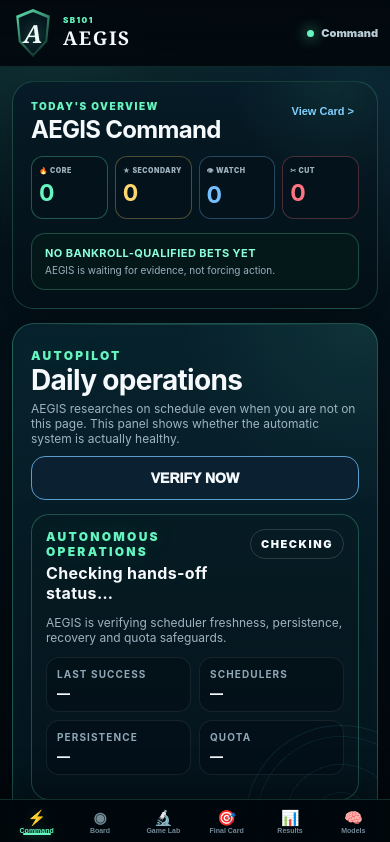
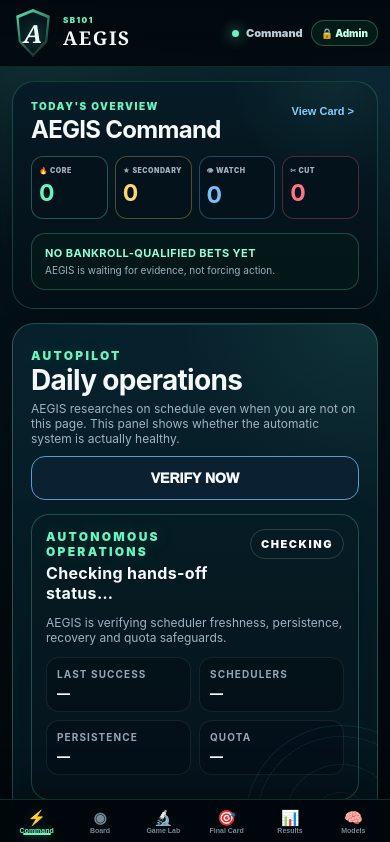
Before and after one commit to jacobemrich-eng/aegis-sports-command-center, a website: page public/index.html in a window 390 px wide. Shown: the top 842 px of the page. Drawn offline with Linux system fonts and the light colour scheme; no server answers.

Commit message:
Add mobile admin login hotfix

```diff
--- a/public/app-v8_2.js
+++ b/public/app-v8_2.js
@@ -80,6 +80,12 @@
     var found=tabs.find(function(t){return t[0]===active});
     if(label)label.textContent=found?found[2]:"Command";
   }
+  function syncAdminSession(authenticated){
+    var button=q(".v82-admin-session");
+    if(!button)return;
+    button.innerHTML=authenticated?'&#128275; <span>Logout</span>':'&#128274; <span>Admin</span>';
+    button.setAttribute("aria-label",authenticated?"Log out of AEGIS admin session":"Log in to AEGIS admin session");
+  }
   function go(tab){
     var original=q('.navbtn[data-tab="'+tab+'"]');
     if(original)original.click();
@@ -99,8 +105,16 @@
           '<div class="v82-shield"><span>A</span></div>'+
           '<div><div class="v82-brandmicro">SB101</div><div class="v82-brandname">AEGIS</div></div>'+
         '</div>'+
-        '<div class="v82-topmeta"><span class="v82-online-dot"></span><span id="v82TopSection">Command</span></div>';
+        '<div class="v82-topactions">'+
+          '<div class="v82-topmeta"><span class="v82-online-dot"></span><span id="v82TopSection">Command</span></div>'+
+          '<button class="v82-admin-session" type="button" aria-label="Log in to AEGIS admin session">&#128274; <span>Admin</span></button>'+
+        '</div>';
       wrap.insertBefore(top,wrap.firstChild);
+      q(".v82-admin-session",top).addEventListener("click",function(){
+        var existing=q("#adminSessionButton");
+        if(existing)existing.click();
+      });
+      syncAdminSession(!!(window.ADMIN_SESSION&&window.ADMIN_SESSION.authenticated));
     }
 
     if(!q("#v82BottomNav")){
@@ -265,6 +279,9 @@
     qa(".navbtn").forEach(function(b){
       b.addEventListener("click",function(){queueMicrotask(syncNav);});
     });
+    document.addEventListener("aegis:session-change",function(event){
+      syncAdminSession(!!(event.detail&&event.detail.authenticated));
+    });
 
     window.setInterval(function(){refresh(false);},30000);
   }
--- a/public/index.html
+++ b/public/index.html
@@ -9,7 +9,7 @@
 <title>SB101 AEGIS Intelligence Suite</title>
 <link rel="stylesheet" href="/styles.css?v=8.0.0">
 <link rel="stylesheet" href="/visual-v8_1.css?v=8.1.0">
-<link rel="stylesheet" href="/visual-v8_2.css?v=8.2.1">
+<link rel="stylesheet" href="/visual-v8_2.css?v=9.2.1">
 <link rel="stylesheet" href="/visual-v8_3.css?v=8.3.0">
 <link rel="stylesheet" href="/visual-v8_4_safe.css?v=8.4.0">
 <link rel="stylesheet" href="/visual-v8_5.css?v=8.5.0">
@@ -41,7 +41,7 @@
 </div>
 <div id="loginDialog" class="loginDialog" aria-hidden="true"><div class="loginCard" role="dialog" aria-modal="true" aria-labelledby="loginTitle"><div class="eyebrow">OPERATOR ACCESS</div><h2 id="loginTitle">AEGIS administrator login</h2><p class="subtle small">Enter the production access PIN. It is sent only to this AEGIS server and is never stored in the page.</p><form id="loginForm"><label for="loginPin">Access PIN</label><input id="loginPin" class="input" type="password" inputmode="numeric" autocomplete="current-password" required><div id="loginError" class="loginError" role="alert"></div><div class="actiongrid"><button id="loginCancel" class="btn ghost" type="button">CANCEL</button><button id="loginSubmit" class="btn primary" type="submit">LOG IN</button></div></form></div></div>
 <script src="/app.js?v=8.8.0" defer></script>
-<script src="/app-v8_2.js?v=8.8.0" defer></script>
+<script src="/app-v8_2.js?v=9.2.1" defer></script>
 <script src="/app-v8_3.js?v=8.8.0" defer></script>
 <script src="/app-v8_3_1.js?v=8.8.0" defer></script>
 <script src="/app-v8_3_2.js?v=8.8.0" defer></script>
--- a/public/visual-v8_2.css
+++ b/public/visual-v8_2.css
@@ -82,6 +82,24 @@
   color:#b9cbd5;
   font-size:11px;
   font-weight:900;
+}
+
+.v82-topactions{
+  display:flex;
+  align-items:center;
+  gap:8px;
+}
+
+.v82-admin-session{
+  border:1px solid rgba(103,245,191,.28);
+  border-radius:999px;
+  background:rgba(5,35,29,.72);
+  color:#caffea;
+  padding:7px 9px;
+  font:inherit;
+  font-size:10px;
+  font-weight:900;
+  line-height:1;
 }
 
 .v82-online-dot{
```
Also changed, not shown: tests/frontend-stability.test.js (+44 -2 lines).
